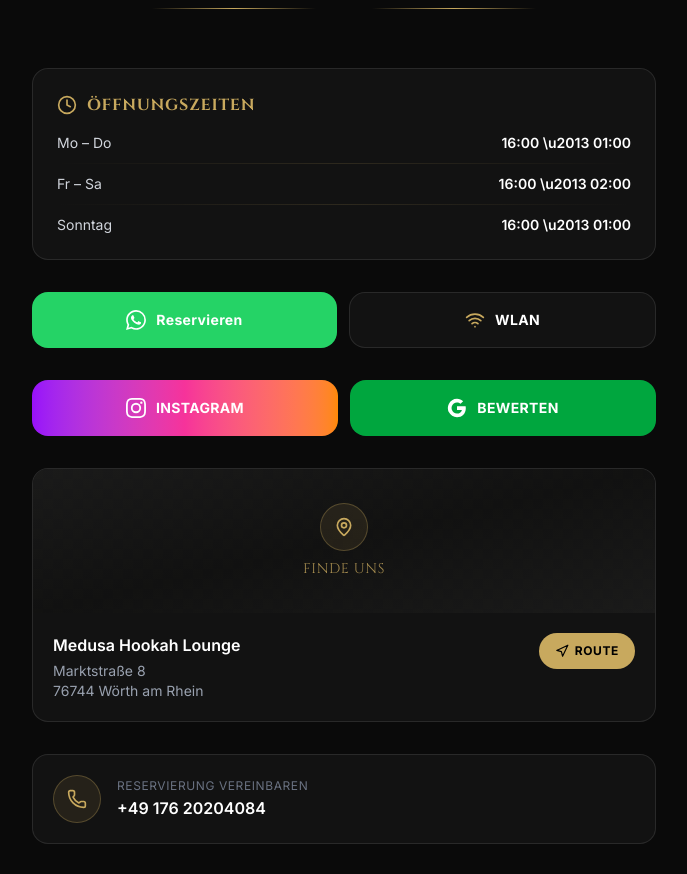
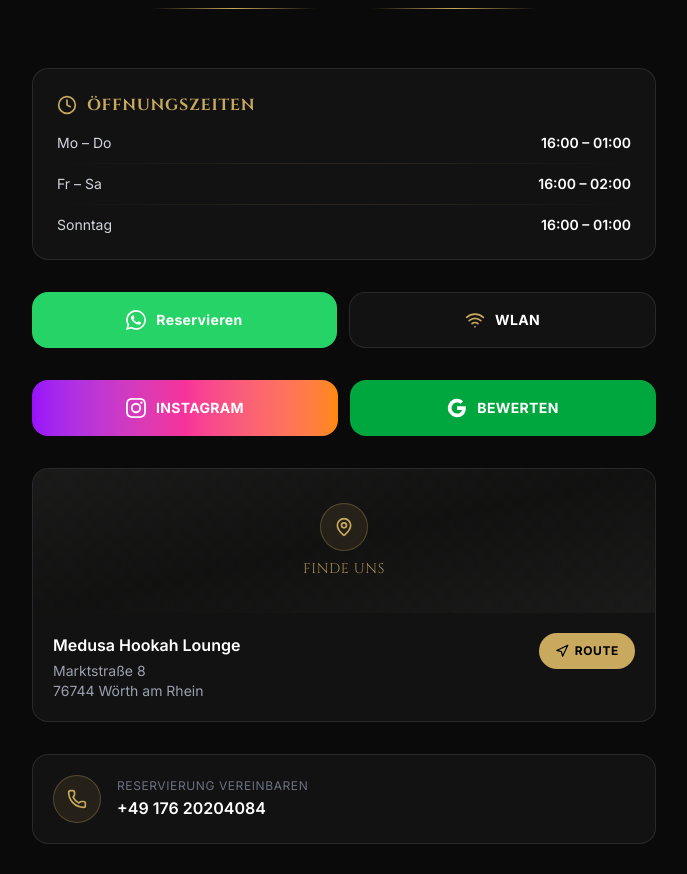
Before and after one commit to dennisgabriel-stack/Medusa-Card, a Next.js app: page / in a window 1280 px wide. Shown: the part 2980-3854 px from the top of the page, without its empty margins (296-983 px from the left). Built offline with nearby package versions, Linux system fonts and the light colour scheme.

Commit message:
fix: Replace \u2013 dash escapes with real – characters in opening hours
https://claude.ai/code/session_01JrnvgzbHRXNLXMBP36N9aC

```diff
--- a/src/app/page.tsx
+++ b/src/app/page.tsx
@@ -88,19 +88,19 @@ export default function Home() {
             <div className="space-y-2.5">
               <div className="flex items-center justify-between">
                 <span className="text-sm text-gray-300">
-                  {locale === "de" ? "Mo \u2013 Do" : "Mon \u2013 Thu"}
+                  {locale === "de" ? "Mo – Do" : "Mon – Thu"}
                 </span>
                 <span className="text-sm font-semibold text-white">
-                  16:00 \u2013 01:00
+                  16:00 – 01:00
                 </span>
               </div>
               <div className="gold-gradient-line opacity-15" />
               <div className="flex items-center justify-between">
                 <span className="text-sm text-gray-300">
-                  {locale === "de" ? "Fr \u2013 Sa" : "Fri \u2013 Sat"}
+                  {locale === "de" ? "Fr – Sa" : "Fri – Sat"}
                 </span>
                 <span className="text-sm font-semibold text-white">
-                  16:00 \u2013 02:00
+                  16:00 – 02:00
                 </span>
               </div>
               <div className="gold-gradient-line opacity-15" />
@@ -109,7 +109,7 @@ export default function Home() {
                   {locale === "de" ? "Sonntag" : "Sunday"}
                 </span>
                 <span className="text-sm font-semibold text-white">
-                  16:00 \u2013 01:00
+                  16:00 – 01:00
                 </span>
               </div>
             </div>
```
